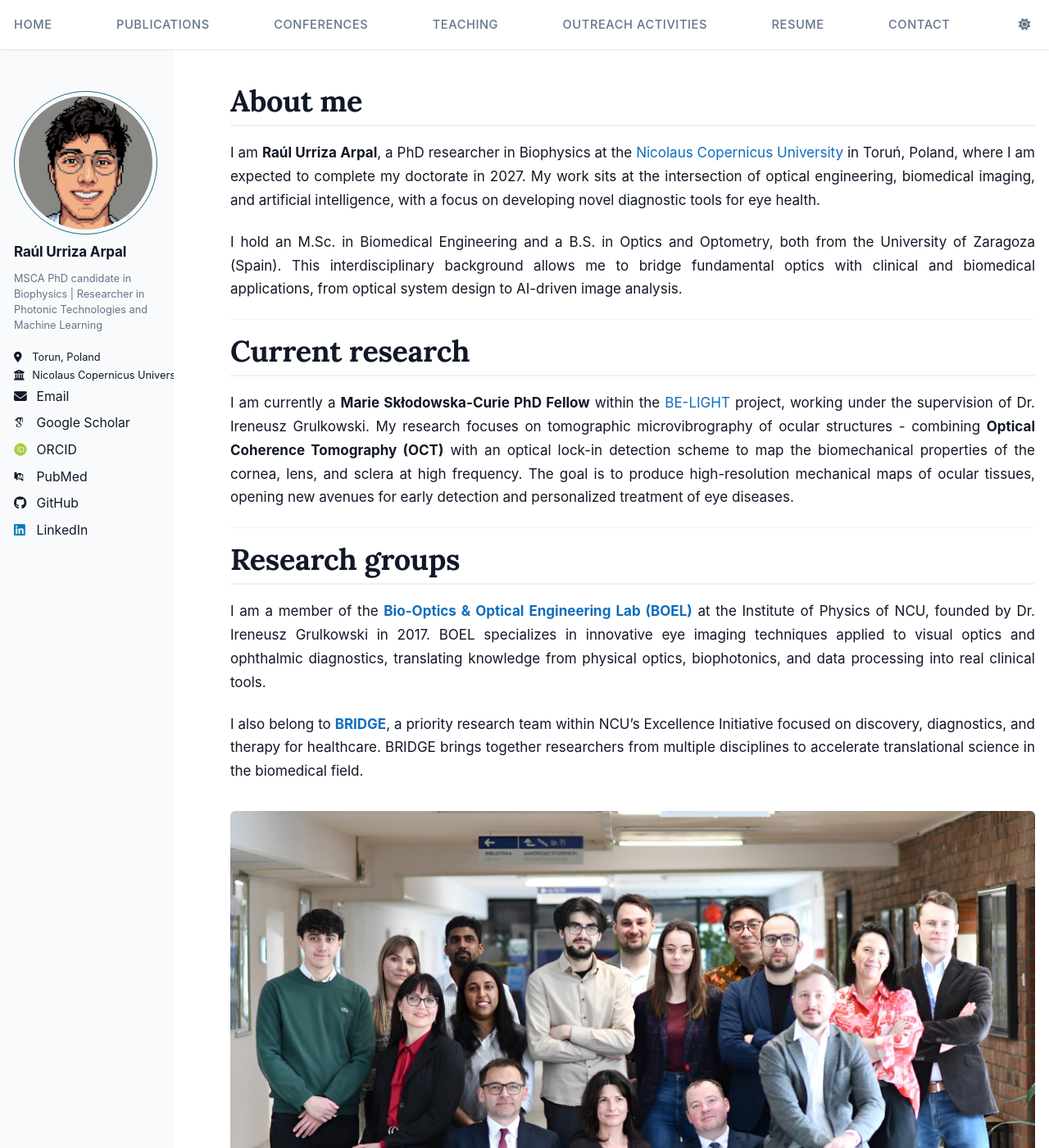
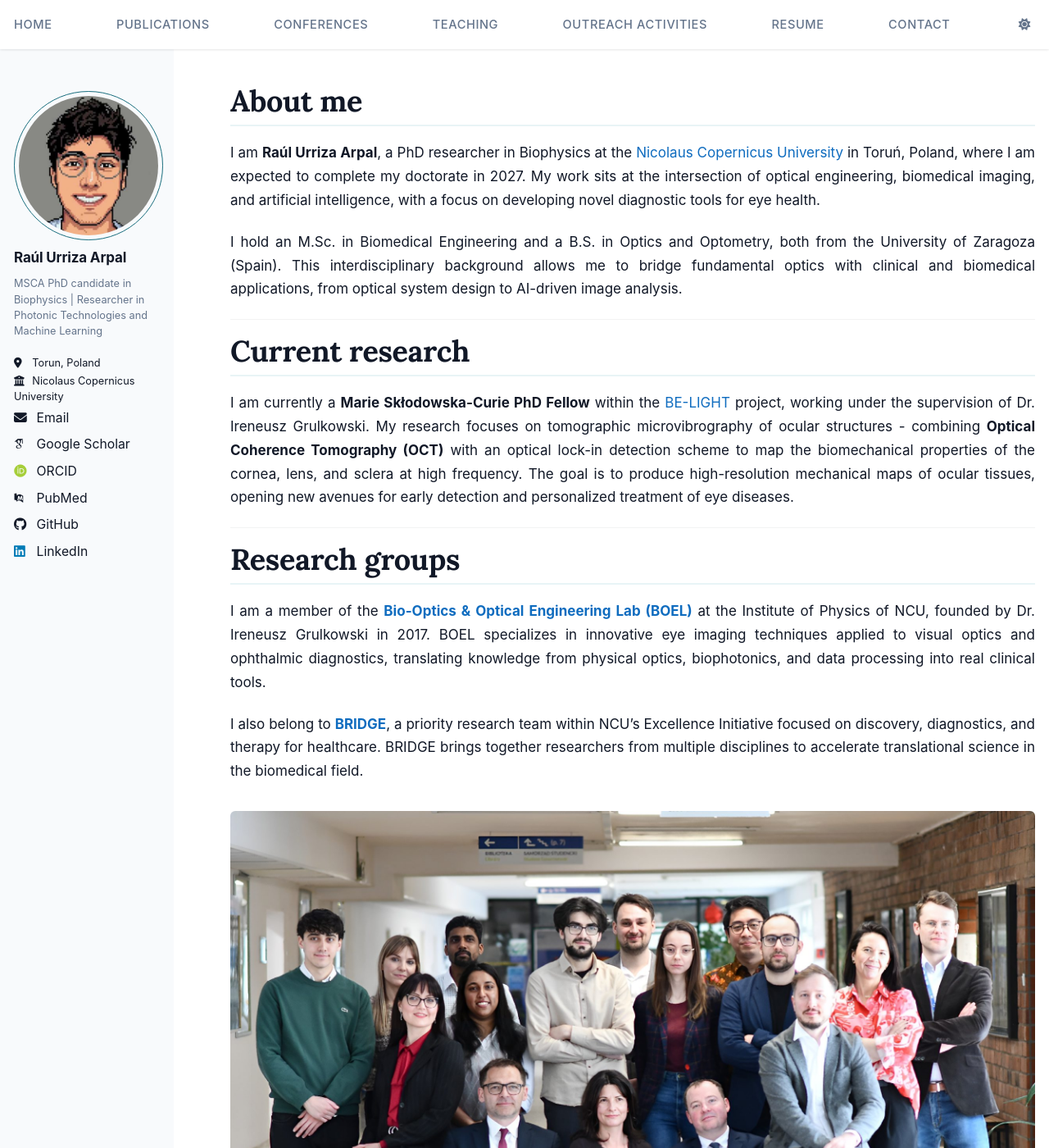
Before and after one commit to RaulUrriza/raulurriza.github.io, a Jekyll site: the page built from _pages/about.md, in a window 1280 px wide and 1400 px high. Shown: the whole window at 82% size. Built offline with Jekyll 4.4.1, drawn with Linux system fonts in a browser that asks for light colours; some web fonts are replaced; a script bundle is joined from its source files by our own code; library files that are not in the unit come from our copies.

Commit message:
change css

```diff
--- a/assets/css/style.scss
+++ b/assets/css/style.scss
@@ -225,6 +225,9 @@ html, body {
   .sidebar {
     background-color: var(--c-bg-subtle);
     box-shadow: -100vw 0 0 100vw var(--c-bg-subtle);
+    overflow-x: hidden;
+    padding-right: 0.75rem;
+    box-sizing: border-box;
   }
 }
 
@@ -259,6 +262,13 @@ html, body {
 /* Better spacing for social icon list */
 .author__urls li {
   margin-bottom: 0.15rem;
+  white-space: normal;
+  word-break: break-word;
+}
+
+/* Avatar shrinks to fit sidebar width */
+.author__avatar img {
+  max-width: 100%;
 }
 
 
```
